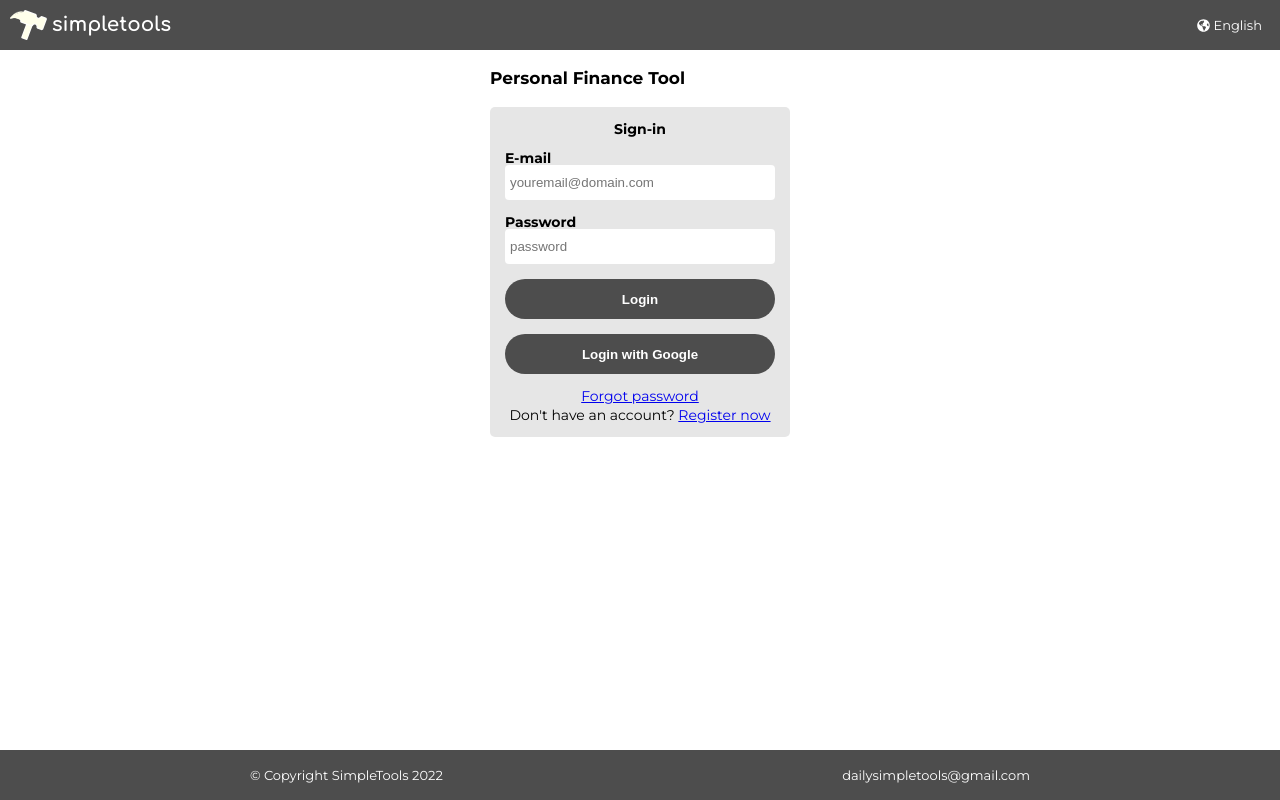
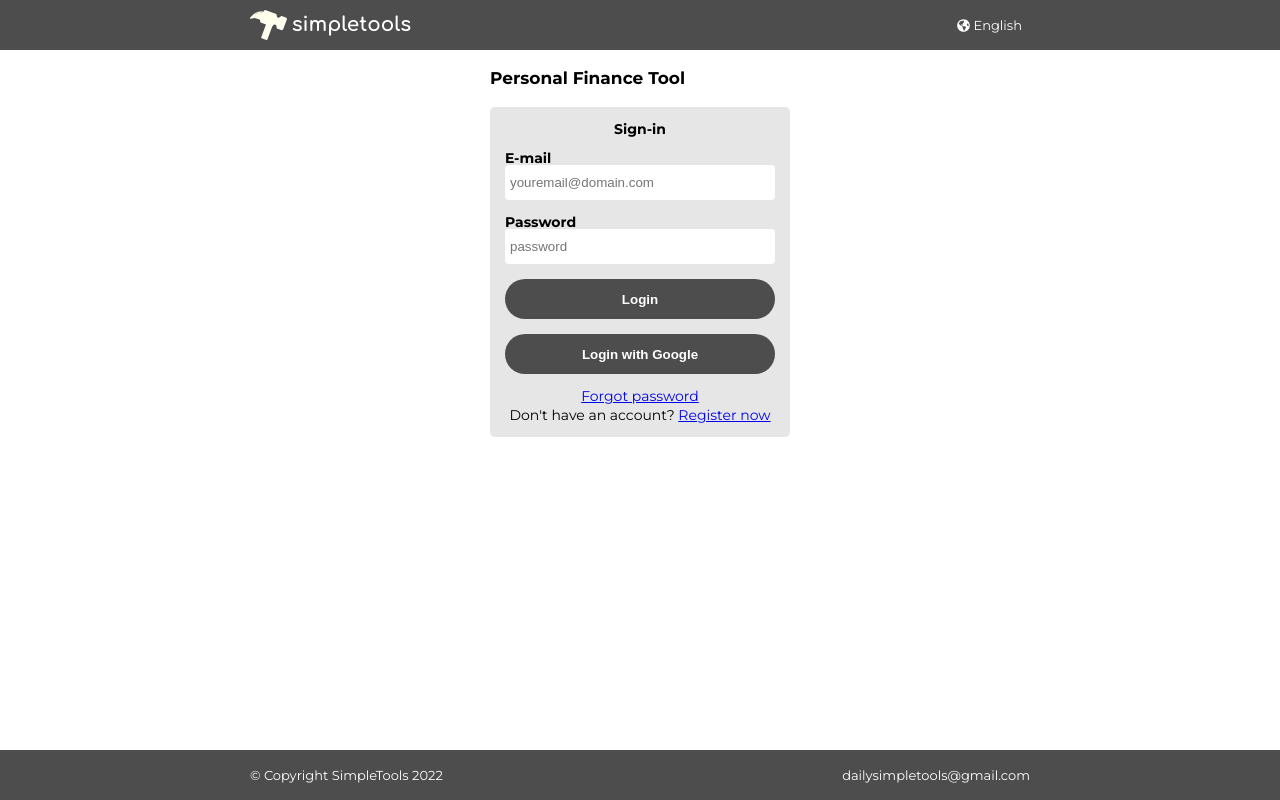
Before and after one commit to diego-nascimento91/personalfinance.dailysimpletools.com, a React (Create React App) app: page / in a window 1280 px wide. Built offline with nearby package versions, Linux system fonts and the light colour scheme; no server answers.

Commit message:
MenuST: corrigido padding

```diff
--- a/src/components/MenuST/MenuST.module.scss
+++ b/src/components/MenuST/MenuST.module.scss
@@ -6,7 +6,8 @@
   background: $menuColor;
   display: flex;
   justify-content: space-between;
-  padding: 1rem;
+  padding-bottom: 1rem;
+  padding-top: 1rem;
 }
 
 .stheader__nav{
```
